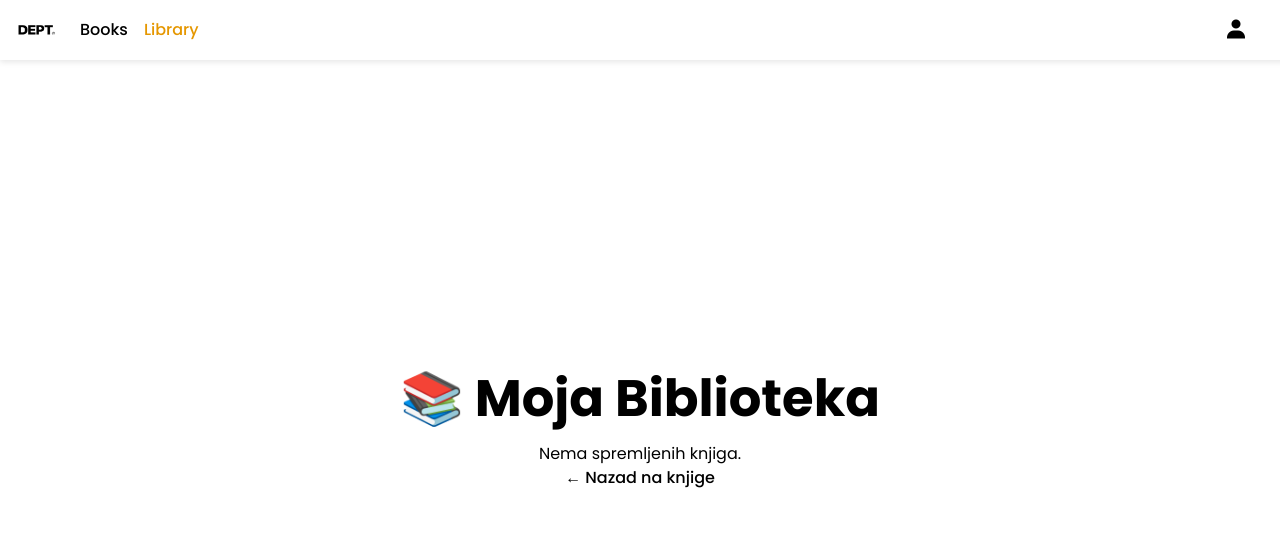
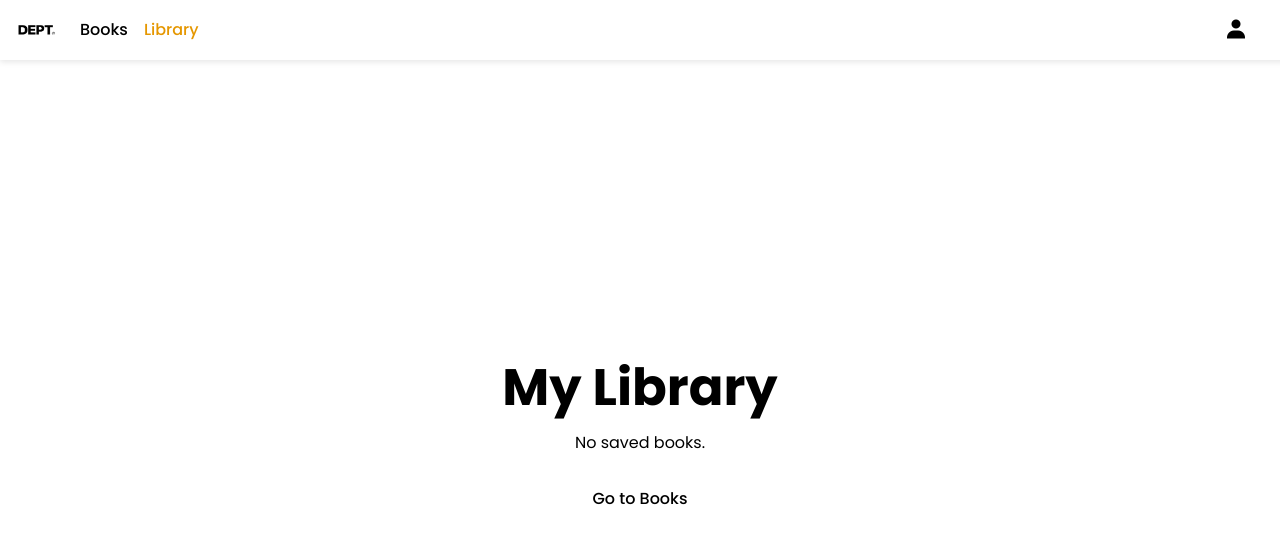
Before and after one commit to jerkocurkovic/DEPT-Task, a React (Vite) app: page /library in a window 1280 px wide. Shown: the top 544 px of the page. Built offline with nearby package versions, Linux system fonts and the light colour scheme; sample sign-in values are in the browser's storage.

Commit message:
Finished Library Page

```diff
--- a/src/pages/LibraryPage.tsx
+++ b/src/pages/LibraryPage.tsx
@@ -1,5 +1,6 @@
-import React, { useState, useEffect } from 'react';
+import { useState, useEffect } from 'react';
 import { Link } from 'react-router-dom';
+import '../styles/LibraryPage.css';
 
 function LibraryPage() {
   const [library, setLibrary] = useState([]);
@@ -9,27 +10,36 @@ function LibraryPage() {
     setLibrary(saved);
   }, []);
 
-  const removeBook = (id) => {
-    const updated = library.filter(book => book.id !== id);
+  const removeBook = (indexToRemove) => {
+    const updated = library.filter((_, index) => index !== indexToRemove);
     setLibrary(updated);
     localStorage.setItem('library', JSON.stringify(updated));
   };
 
   return (
-    <div className="container">
-      <h1>📚 Moja Biblioteka</h1>
+    <div className="library-container">
+      <h1>My Library</h1>
       {library.length === 0 ? (
-        <p>Nema spremljenih knjiga.</p>
+        <p>No saved books.</p>
       ) : (
-        library.map(book => (
-          <div key={book.id} className="book">
-            <h3>{book.name}</h3>
-            <p>👤 {book.author}</p>
-            <button onClick={() => removeBook(book.id)}>❌ Ukloni</button>
-          </div>
-        ))
+        <div className="library-books-grid">
+          {library.map((book, index) => (
+            <div key={index} className="library-book-card">
+              <div className="library-book-cover">
+                <div className="library-book-content">
+                  <h3>{book.title}</h3>
+                  <p className="book-author">
+                    <i className='bx bxs-user'></i> {book.author}
+                  </p>
+                </div>
+              </div>
+              <button className="remove-btn" onClick={() => removeBook(index)}>
+                <i className='bx bx-x x-icon'></i> Remove</button>
+            </div>
+          ))}
+        </div>
       )}
-      <Link to="/books">← Nazad na knjige</Link>
+      <Link className="books-link" to="/books">Go to Books</Link>
     </div>
   );
 }
--- /dev/null
+++ b/src/styles/LibraryPage.css
@@ -0,0 +1,74 @@
+.library-container {
+  padding: 2rem;
+  margin-top: 10px;
+  text-align: center;
+}
+
+.library-books-grid {
+  display: flex;
+  flex-wrap: wrap;
+  justify-content: center;
+  gap: 4rem;
+  margin-top: 2rem;
+}
+
+.library-book-card {
+  width: 180px;
+  display: flex;
+  flex-direction: column;
+  align-items: center;
+}
+
+.library-book-cover {
+  width: 100%;
+  height: 250px;
+  background: linear-gradient(135deg, #f0f0f0, #E59700);
+  border-radius: 6px;
+  padding: 1rem;
+  display: flex;
+  flex-direction: column;
+  justify-content: space-between;
+}
+
+.library-book-content h3 {
+  font-size: 1rem;
+  font-weight: bold;
+  margin-bottom: 0.8rem;
+}
+
+.library-book-content p {
+  font-size: 0.85rem;
+  color: #000000;
+}
+
+.remove-btn {
+  margin-top: 0.5rem;
+  background: none;
+  border: none;
+  color: #555555;
+  font-weight: 500;
+  cursor: pointer;
+  display: flex;
+  align-items: center;
+  gap: 0.4rem;
+}
+
+.remove-btn:hover {
+  color: #a70000;
+}
+
+.x-icon {
+    font-size: 24px;
+}
+
+.books-link {
+  display: inline-block;
+  margin-top: 2rem;
+  text-decoration: none;
+  color: #000000;
+  font-weight: 500;
+}
+
+.books-link:hover {
+  color: #E59700;
+}
```
